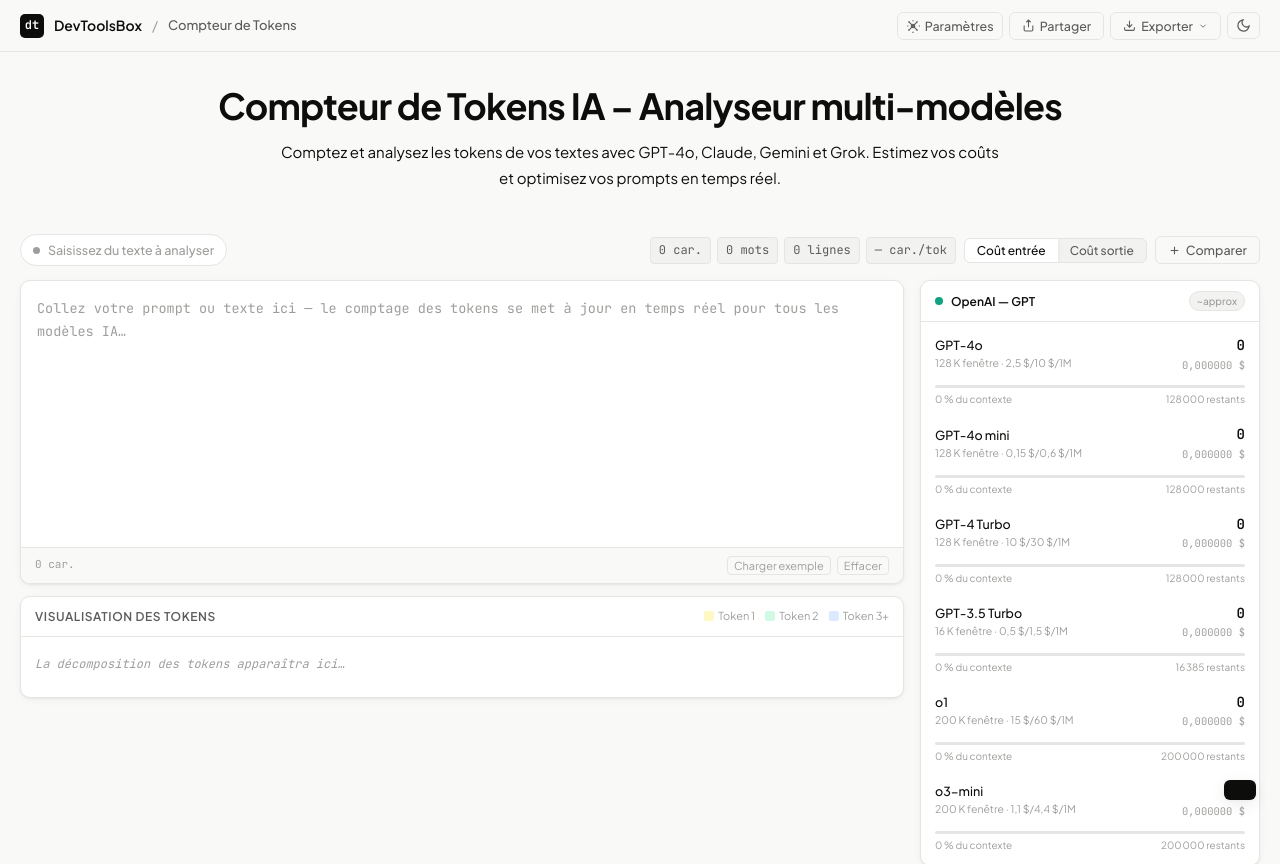
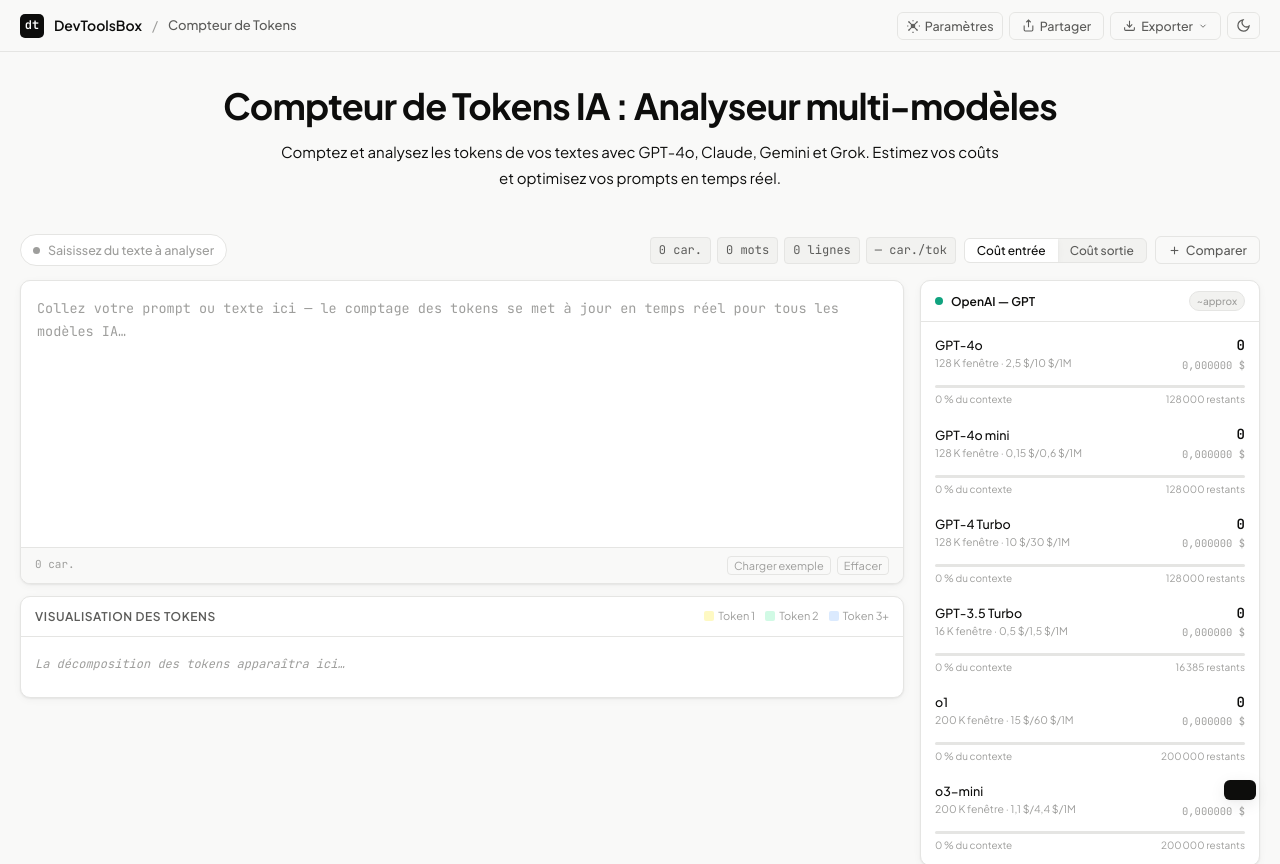
Before and after one commit to kouadiomathias/devtoolbox, a plain HTML site: page outils/fr/outils/compteur-tokens/index.html in a window 1280 px wide. Shown: the top 864 px of the page. Drawn offline with nearby package versions, Linux system fonts and the light colour scheme.

Commit message:
Update index.html

```diff
--- a/outils/fr/outils/compteur-tokens/index.html
+++ b/outils/fr/outils/compteur-tokens/index.html
@@ -546,7 +546,7 @@ footer { max-width: 1400px; margin: 30px auto 0; padding: 0 20px 40px; }
   </div>
 </nav>
 <header class="tool-header">
-  <h1>Compteur de Tokens IA – Analyseur multi-modèles</h1>
+  <h1>Compteur de Tokens IA : Analyseur multi-modèles</h1>
   <p>
     Comptez et analysez les tokens de vos textes avec GPT-4o,
     Claude, Gemini et Grok. Estimez vos coûts et optimisez
```
